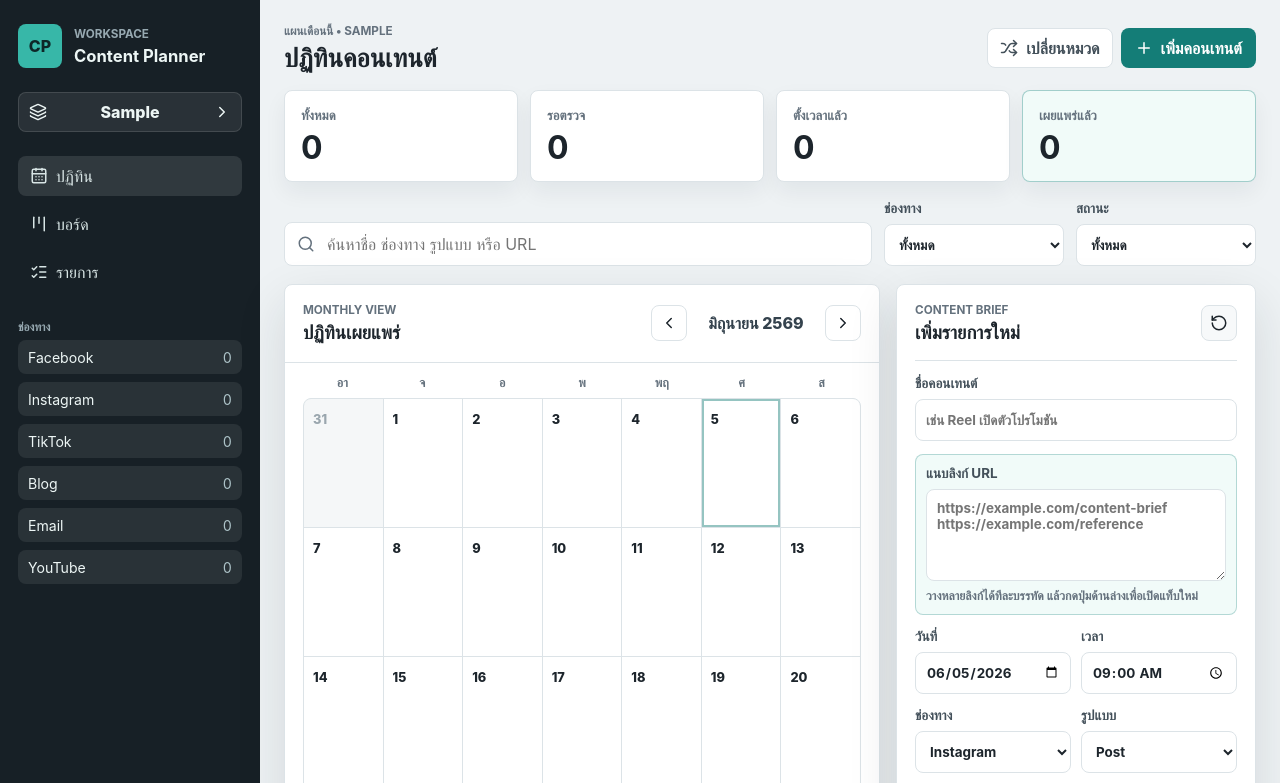
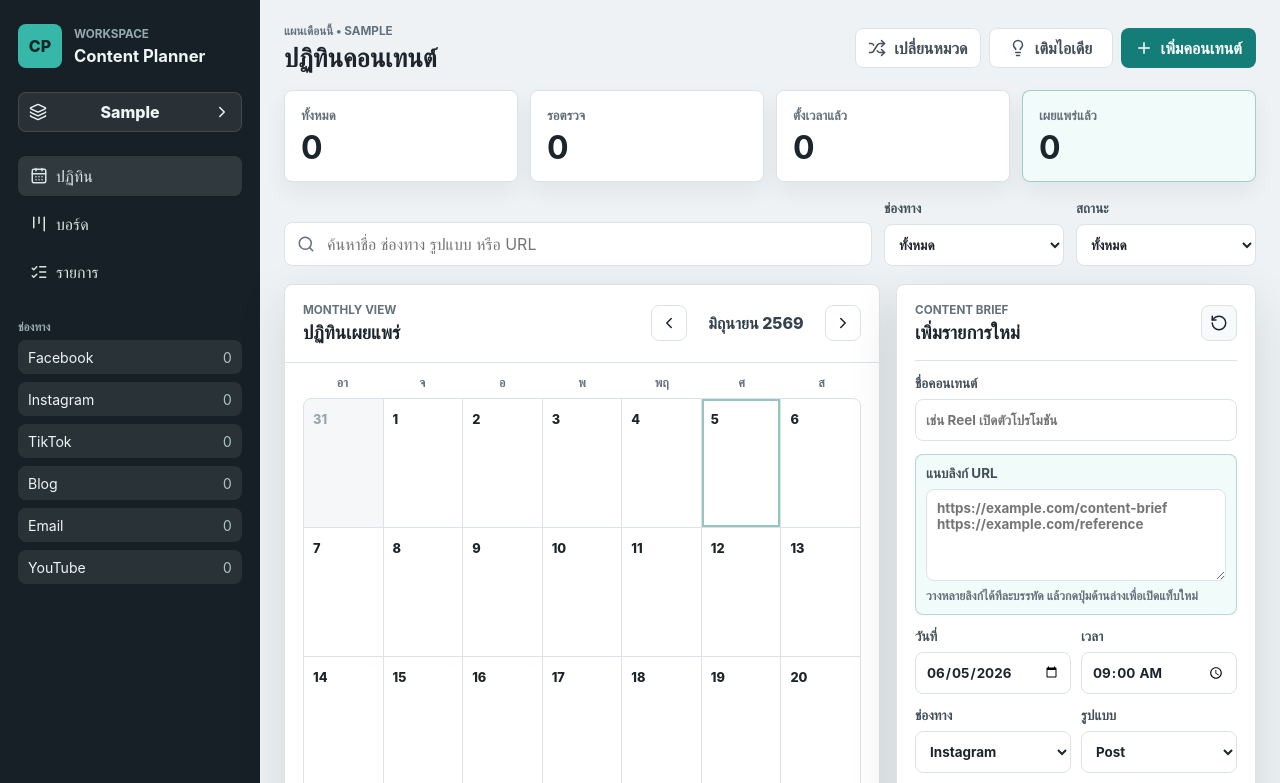
Before and after one commit to drohzaa-design/content-planner, a plain HTML site: page index.html in a window 1280 px wide. Both pictures are taken after typing "Sample" into the empty fields and a click on the button "เพิ่ม". Shown: the top 783 px of the page. Drawn offline with nearby package versions, Linux system fonts and the light colour scheme.

Commit message:
Load content idea helper

```diff
--- a/index.html
+++ b/index.html
@@ -7,8 +7,10 @@
     <meta http-equiv="Pragma" content="no-cache" />
     <meta http-equiv="Expires" content="0" />
     <title>Content Planner</title>
-    <link rel="stylesheet" href="styles.css?v=format-carousel-20260605" />
-    <script src="app.js?v=format-carousel-20260605" defer></script>
+    <link rel="stylesheet" href="styles.css?v=content-ideas-20260605" />
+    <link rel="stylesheet" href="content-ideas.css?v=content-ideas-20260605" />
+    <script src="app.js?v=content-ideas-20260605" defer></script>
+    <script src="content-ideas.js?v=content-ideas-20260605" defer></script>
     <script src="https://unpkg.com/lucide@latest/dist/umd/lucide.min.js" defer onload="window.lucide && window.lucide.createIcons()"></script>
   </head>
   <body>
@@ -117,6 +119,10 @@
             <button class="secondary-action" type="button" id="topChangeCategoryButton">
               <i data-lucide="shuffle" aria-hidden="true"></i>
               <span>เปลี่ยนหมวด</span>
+            </button>
+            <button class="secondary-action" type="button" id="seedContentButton">
+              <i data-lucide="lightbulb" aria-hidden="true"></i>
+              <span>เติมไอเดีย</span>
             </button>
             <button class="primary-action" type="button" id="focusFormButton">
               <i data-lucide="plus" aria-hidden="true"></i>
```
